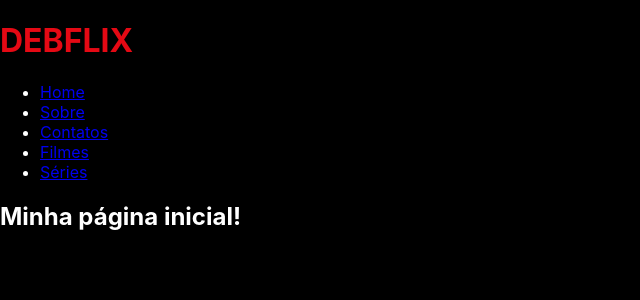
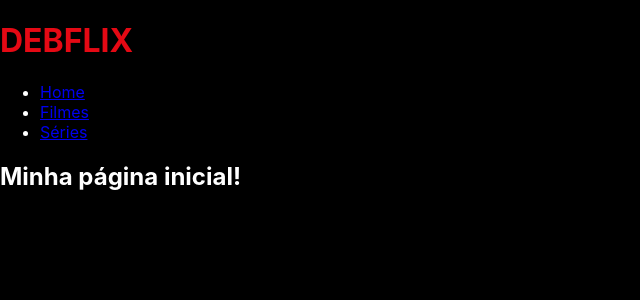
Before and after one commit to DebsAndrade/debflix, a React (Create React App) app: page / in a window 1280 px wide. Shown: the top 300 px of the page, without its empty margins (0-640 px from the left). Built offline with nearby package versions, Linux system fonts and the light colour scheme.

Commit message:
Remove contatos and sobre views

```diff
--- a/src/components/header/Header.js
+++ b/src/components/header/Header.js
@@ -1,8 +1,6 @@
 import React, {Component} from "react";
 import { BrowserRouter, Link, Routes, Route } from "react-router-dom";
 import Home from "../../views/home/Home";
-import Sobre from "../../views/sobre/Sobre";
-import Contatos from "../../views/contatos/Contatos";
 import styled from "styled-components";
 import Movies from "../../views/movies/Movies";
 import Series from "../../views/series/Series"
@@ -23,12 +21,6 @@ class Header extends Component {
                     <Link to="/">Home</Link>
                 </li>
                 <li>
-                    <Link to="/sobre">Sobre</Link>
-                </li>
-                <li>
-                    <Link to="/contatos">Contatos</Link>
-                </li>
-                <li>
                     <Link to="/filmes">Filmes</Link>
                 </li>
                 <li>
@@ -38,8 +30,6 @@ class Header extends Component {
         </nav>
         <Routes>
             <Route path="/" element={<Home />} />
-            <Route path="/sobre" element={<Sobre />} />
-            <Route path="/contatos" element={<Contatos />} />
             <Route path="/filmes" element={<Movies />} />
             <Route path="/series" element={<Series />} />
         </Routes>
--- a/src/views/contatos/Contatos.js
+++ /dev/null
@@ -1,9 +0,0 @@
-import React, { Component } from "react";
-
-export default class Contatos extends Component {
-  render() {
-    return (
-        <h2>Meus contatos.</h2>
-    );
-  }
-}
--- a/src/views/sobre/Sobre.js
+++ /dev/null
@@ -1,9 +0,0 @@
-import React, { Component } from "react";
-
-export default class Sobre extends Component {
-  render() {
-    return (
-        <h2>Sobre mim.</h2>
-    );
-  }
-}
```
